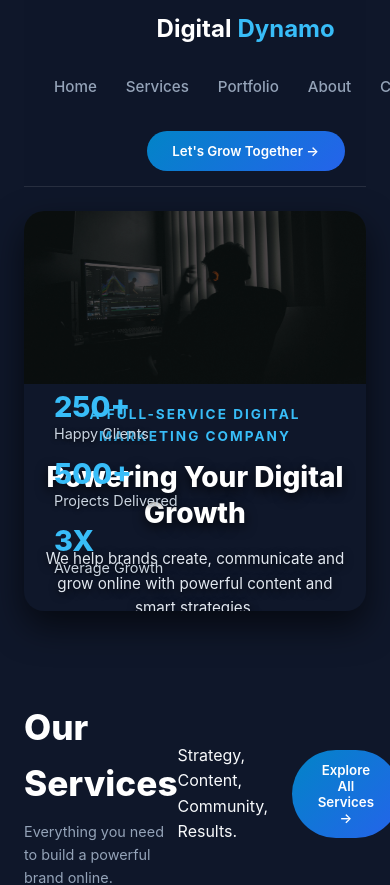
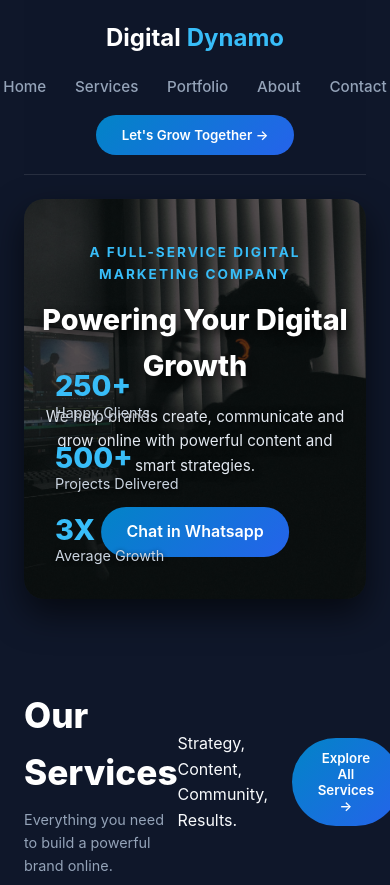
Before and after one commit to Pragya-Dwivedi12/digital-dynamo, a React (Vite) app: page / in a window 390 px wide. Shown: the top 885 px of the page. Built offline with nearby package versions, Linux system fonts and the light colour scheme.

Commit message:
Fixed desktop view and restricted mobile styles

```diff
--- a/src/Contact.css
+++ b/src/Contact.css
@@ -33,6 +33,7 @@
 .gradient-text {
   background: linear-gradient(135deg, #38bdf8, #818cf8);
   -webkit-background-clip: text;
+  background-clip:text;
   -webkit-text-fill-color: transparent;
 }
 
--- a/src/index.css
+++ b/src/index.css
@@ -1,148 +1,43 @@
-/* ==========================================
-   GLOBAL RESPONSIVE & LAYOUT OVERLAP FIX
-   ========================================== */
-
-/* Universal Box Sizing & Horizontal Scroll Lock */
+/* Universal Box-Sizing to prevent overflow */
 *, *::before, *::after {
-  box-sizing: border-box !important;
+  box-sizing: border-box;
 }
 
 html, body {
-  width: 100% !important;
-  max-width: 100% !important;
-  overflow-x: hidden !important;
+  overflow-x: hidden;
+  width: 100%;
   margin: 0;
   padding: 0;
 }
 
-/* Images & Media responsive fix */
-img, video, iframe {
-  max-width: 100% !important;
-  height: auto !important;
-}
-
-/* Flex containers ko multi-line wrap enable karna */
-div, section, header, footer {
-  max-width: 100% !important;
-}
-
-/* ==========================================
-   MOBILE & TABLET BREAKPOINT (< 768px)
-   ========================================== */
+/* SIRF MOBILE PHONES KE LIYE (Laptop layout bilkul touch nahi hoga) */
 @media screen and (max-width: 768px) {
 
-  /* 1. HERO SECTION FIXES */
-  .hero-overlay-content,
-  [class*="hero-overlay"],
-  [class*="hero-content"] {
-    position: relative !important;
-    top: auto !important;
-    left: auto !important;
-    transform: none !important;
-    padding: 20px 15px !important;
-    width: 100% !important;
-    text-align: center !important;
-  }
-
-  h1, .hero-title, [class*="hero-title"] {
-    font-size: 1.75rem !important;
-    line-height: 1.3 !important;
-    word-break: break-word !important;
-  }
-
-  .hero-btn-group, [class*="btn-group"] {
+  /* Grid/Flex items stack neatly on phone */
+  .services-grid,
+  .portfolio-grid,
+  .stats-container,
+  .hero-btn-group,
+  .offer-container {
     display: flex !important;
     flex-direction: column !important;
     align-items: center !important;
-    gap: 12px !important;
     width: 100% !important;
+    gap: 20px !important;
   }
 
-  .btn-primary, .btn-secondary, button, a.btn-primary {
+  /* Cards responsiveness on phone */
+  .service-card,
+  .portfolio-card,
+  .stat-card,
+  .offer-card {
     width: 100% !important;
-    max-width: 280px !important;
-    margin: 5px 0 !important;
-  }
-
-  /* 2. STATS COUNTER FIX */
-  .stats-container, [class*="stats-container"] {
-    display: flex !important;
-    flex-direction: column !important;
-    gap: 15px !important;
-    align-items: center !important;
-    width: 100% !important;
-    margin-top: 25px !important;
-  }
-
-  .stat-card, [class*="stat-card"] {
-    width: 90% !important;
-    max-width: 320px !important;
+    max-width: 340px !important;
     margin: 0 auto !important;
   }
 
-  /* 3. SERVICES & PORTFOLIO GRID / CARDS FIX */
-  .services-grid,
-  .portfolio-grid,
-  .cards-container,
-  [class*="-grid"],
-  [class*="grid-"] {
-    display: flex !important;
-    flex-direction: column !important;
-    align-items: center !important;
-    gap: 20px !important;
-    width: 100% !important;
-    padding: 10px !important;
-  }
-
-  .service-card,
-  .portfolio-card,
-  .card,
-  [class*="-card"] {
-    width: 100% !important;
-    max-width: 360px !important;
-    margin: 0 auto !important;
-    position: static !important;
-  }
-
-  /* 4. EDUCATOR SPECIAL COMBO & OFFER BOXES FIX */
-  .offer-container,
-  .combo-container,
-  [class*="offer"],
-  [class*="combo"] {
-    display: flex !important;
-    flex-direction: column !important;
-    width: 100% !important;
-    position: static !important;
-    gap: 20px !important;
-  }
-
-  /* Fixed height/width overflow elements reset */
-  [style*="width"], [style*="height"] {
-    max-width: 100% !important;
-  }
-
-  /* 5. NAVIGATION / HEADER RESPONSIVE ADJUSTMENT */
-  nav, header {
-    flex-wrap: wrap !important;
-    padding: 10px 15px !important;
-  }
-
-  /* Floating Whatsapp / Buttons placement fix */
-  .whatsapp-float, [class*="whatsapp"] {
-    position: relative !important;
-    bottom: auto !important;
-    right: auto !important;
-    margin: 15px auto !important;
+  /* Text & Title sizing for mobile */
+  h1, .hero-title {
+    font-size: 1.8rem !important;
   }
 }
-
-/* ==========================================
-   DESKTOP / LAPTOP BREAKPOINT (> 769px)
-   ========================================== */
-@media screen and (min-width: 769px) {
-  .hero-btn-group {
-    display: flex;
-    justify-content: center;
-    gap: 20px;
-  }
-}
```
